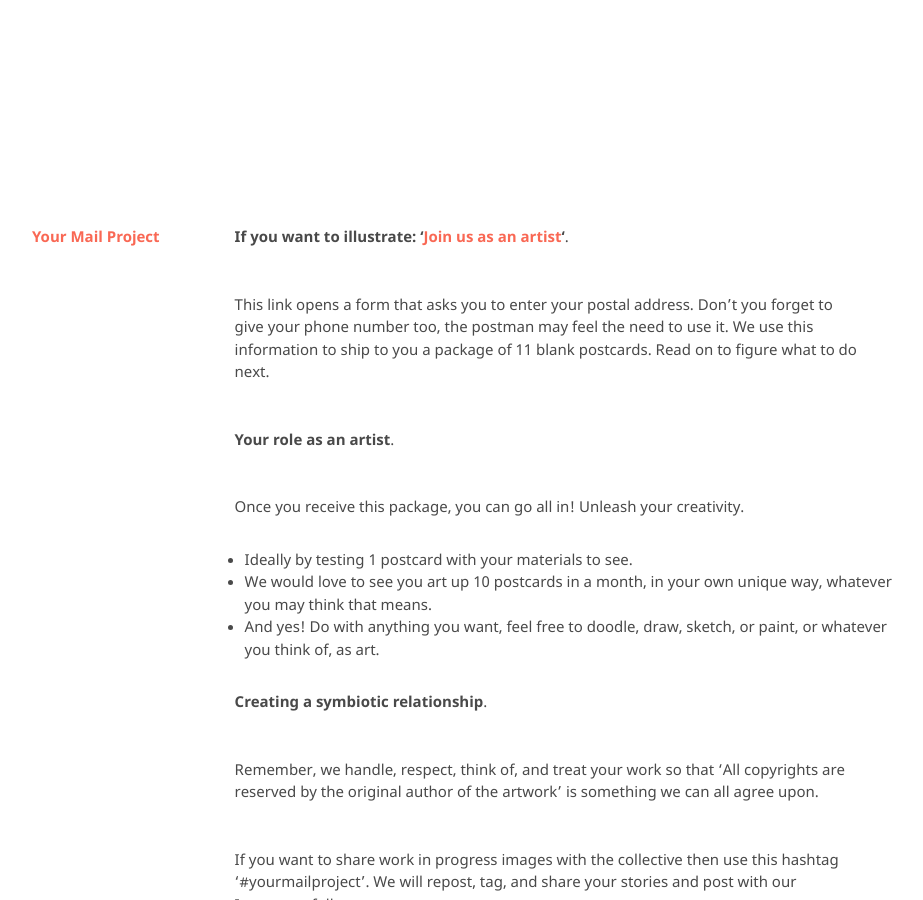
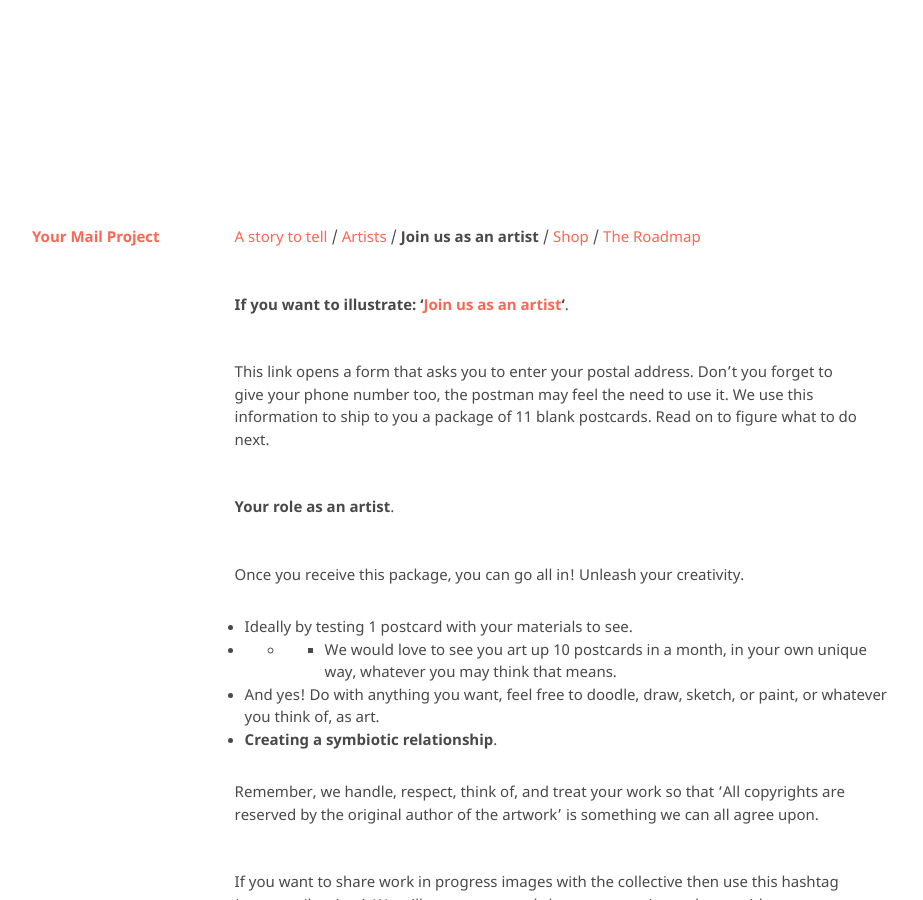
Before and after one commit to kvshvlin/yourmailproject, a Jekyll site: the page built from joinusasanartist.md, in a window 1280 px wide and 900 px high. Shown: the whole window, without its empty margins (193-1116 px from the left). Built offline with Jekyll 4.4.1, drawn with Linux system fonts in a browser that asks for light colours; our own code applies the rules of GitHub Pages for plain Markdown files.

Commit message:
Update joinusasanartist.md

```diff
--- a/joinusasanartist.md
+++ b/joinusasanartist.md
@@ -1,3 +1,5 @@
+<a href="https://kvshvl.in/yourmailproject">A story to tell</a> / <a href="https://kvshvl.in/yourmailproject/artists.html">Artists</a> / **Join us as an artist** / <a href="https://kvshvl.in/yourmailproject/shop.html">Shop</a> / <a href="https://kvshvl.in/yourmailproject/roadmap.html">The Roadmap</a>
+
 **If you want to illustrate: '<a href="https://yourmailproject.typeform.com/to/krhWpQJZ" target="_blank">Join&nbsp;us&nbsp;as&nbsp;an&nbsp;artist</a>'**.
 
 This link opens a form that asks you to enter your postal address. Don't you forget to give your phone number too, the postman may feel the need to use it. We use this information to ship to you a package of 11 blank postcards. Read on to figure what to do next.
@@ -7,10 +9,9 @@
 Once you receive this package, you can go all in! Unleash your creativity.
 
 - Ideally by testing 1 postcard with your materials to see.
-- We would love to see you art up 10 postcards in a month, in your own unique way, whatever you may think that means.
+- - - We would love to see you art up 10 postcards in a month, in your own unique way, whatever you may think that means.
 - And yes! Do with anything you want, feel free to doodle, draw, sketch, or paint, or whatever you think of, as art.
-
-**Creating a symbiotic relationship**.
+- **Creating a symbiotic relationship**.
 
 Remember, we handle, respect, think of, and treat your work so that ‘All copyrights are reserved by the original author of the artwork’ is something we can all agree upon.
 
@@ -21,18 +22,16 @@
 We have one deadline only.
 
 - We have this because otherwise everyone procrastinates, including us.
-- You need to complete the postcards in a month from the day you receive it.
+- - - You need to complete the postcards in a month from the day you receive it.
 - It would be better if you can complete your submission as soon as possible.
-
-**You create, we distribute**.
+- **You create, we distribute**.
 
 Once you finish your artwork, send it to us. When your part ends, is when our has begun!
 
 - We will collect your artwork, and photograph it.
-- We will showcase it on Instagram, also tag you for exposure and publicity.
+- - - We will showcase it on Instagram, also tag you for exposure and publicity.
 - We handle everyone's complaints, inventory, packaging, return orders, and shipping.
 - So that you can meditate away and lose yourself in spellbound creativity.
-
 **Here's some fine print in bold text**.
 
 Please note that we do not guarantee that your artwork will sell, but we do our best to give it exposure instead. You control if it’s still available for sale, remember ‘All copyrights are reserved by the original author of the artwork’! But there’s a catch here, albeit not a serious one yet, we can only return your artwork to you if it’s not sold.
@@ -83,6 +82,8 @@
 
 <div class="roadmap-spacer-2"></div>
 
+***
+
 If there’s something you don’t see here that you’d like to know, then email
 [_yourmailproject (at) gmail (dot) com_](mailto:yourmailproject@gmail.com).
 
```
